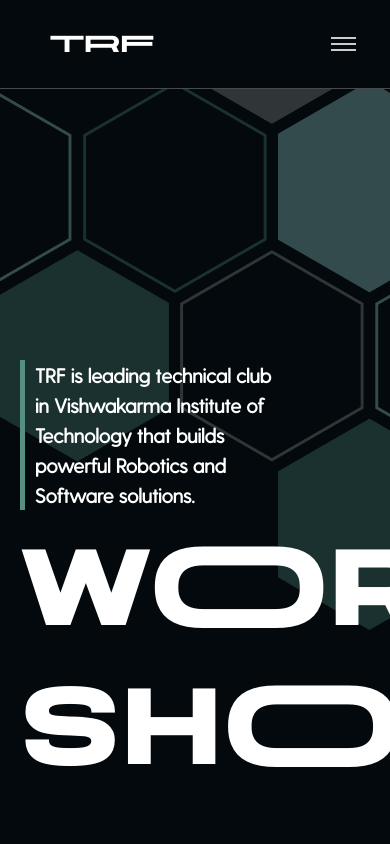
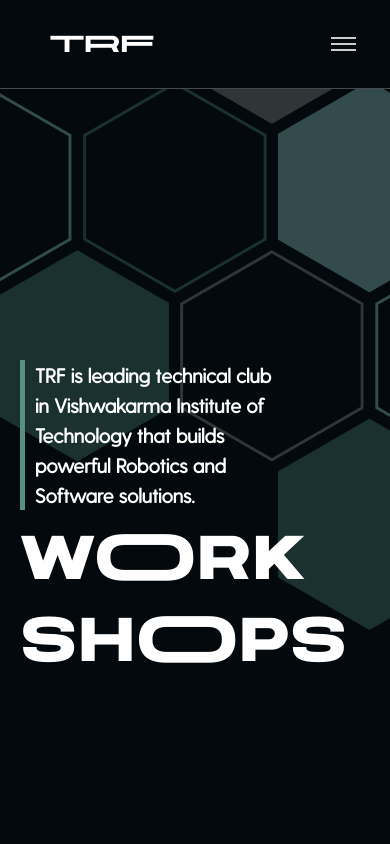
Before and after one commit to neharaut00/TRF_website2, a React (Create React App) app: page /workshops in a window 390 px wide. Shown: the top 844 px of the page. Built offline with nearby package versions, Linux system fonts and the light colour scheme.

Commit message:
workshop bugs solved

```diff
--- a/src/Components/Workshop.css
+++ b/src/Components/Workshop.css
@@ -279,11 +279,12 @@
 @media only screen and (max-width: 840px) {
   .Workshop-main-heading-mob-view {
     display: block;
+
   }
 
-  .mob-view {
+  h1.mob-view {
     font-family: "Joyride";
-    font-size: 7em;
+    font-size: 6em;
     font-weight: 400;
     color: white;
   }
@@ -366,7 +367,7 @@
 }
 
 @media only screen and (max-width: 640px) {
-  .mob-view {
+  h1.mob-view {
     font-size: 6em;
   }
 }
@@ -389,8 +390,8 @@
   .Workshop_No {
     font-size: 8em;
   }
-  .mob-view {
-    font-size: 5em;
+  h1.mob-view {
+    font-size: 4.8em;
   }
   .Workshop-subheading {
     width: 70%;
@@ -414,7 +415,7 @@
   .Workshop_No {
     font-size: 6em;
   }
-  .mob-view {
+  h1.mob-view {
     font-size: 4.5em;
   }
   .Workshop-text-container {
@@ -430,7 +431,7 @@
   .Workshop_No {
     font-size: 6em;
   }
-  .mob-view {
+  h1.mob-view {
     font-size: 4em;
   }
   .Workshop-text-container {
@@ -455,7 +456,7 @@
     max-width: 16em;
     margin-left: 50px;
   }
-  .mob-view {
+  h1.mob-view {
     font-size: 3em;
   }
   .Workshop-subheading {
```
